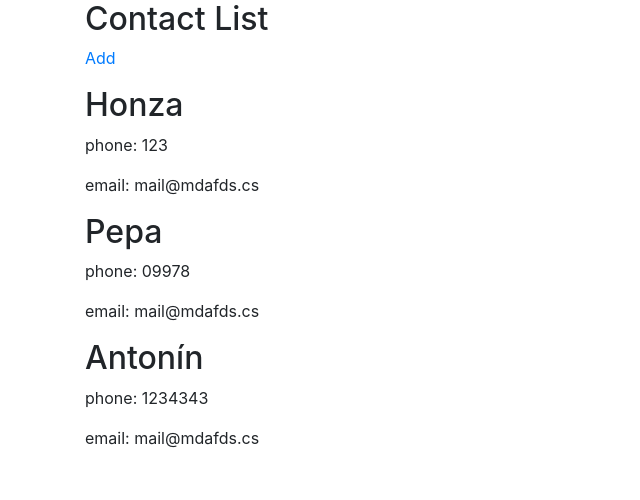
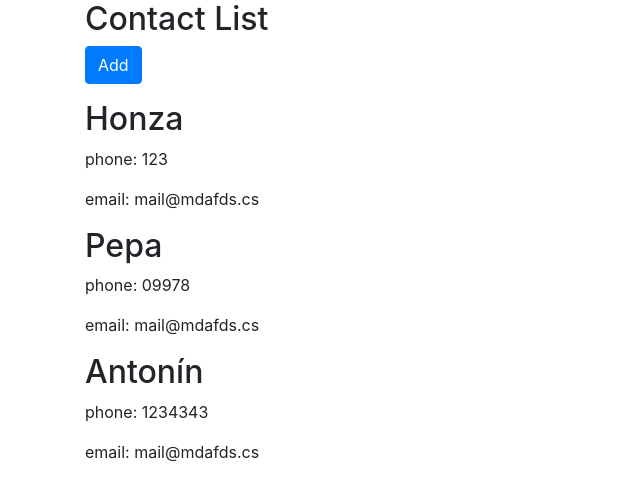
Before and after one commit to janmarek/react-training-contact-list, a React (Create React App) app: page / in a window 1280 px wide. Shown: the top 500 px of the page, without its empty margins (0-640 px from the left). Built offline with nearby package versions, Linux system fonts and the light colour scheme.

Commit message:
bootstrap link

```diff
--- a/src/ContactListPage.js
+++ b/src/ContactListPage.js
@@ -12,7 +12,9 @@ export function ContactListPage() {
         <>
             <h2>Contact List</h2>
             <p>
-                <Link to="/add">Add</Link>
+                <Link to="/add" className="btn btn-primary">
+                    Add
+                </Link>
             </p>
             <ContactList contacts={contacts} />
         </>
```
